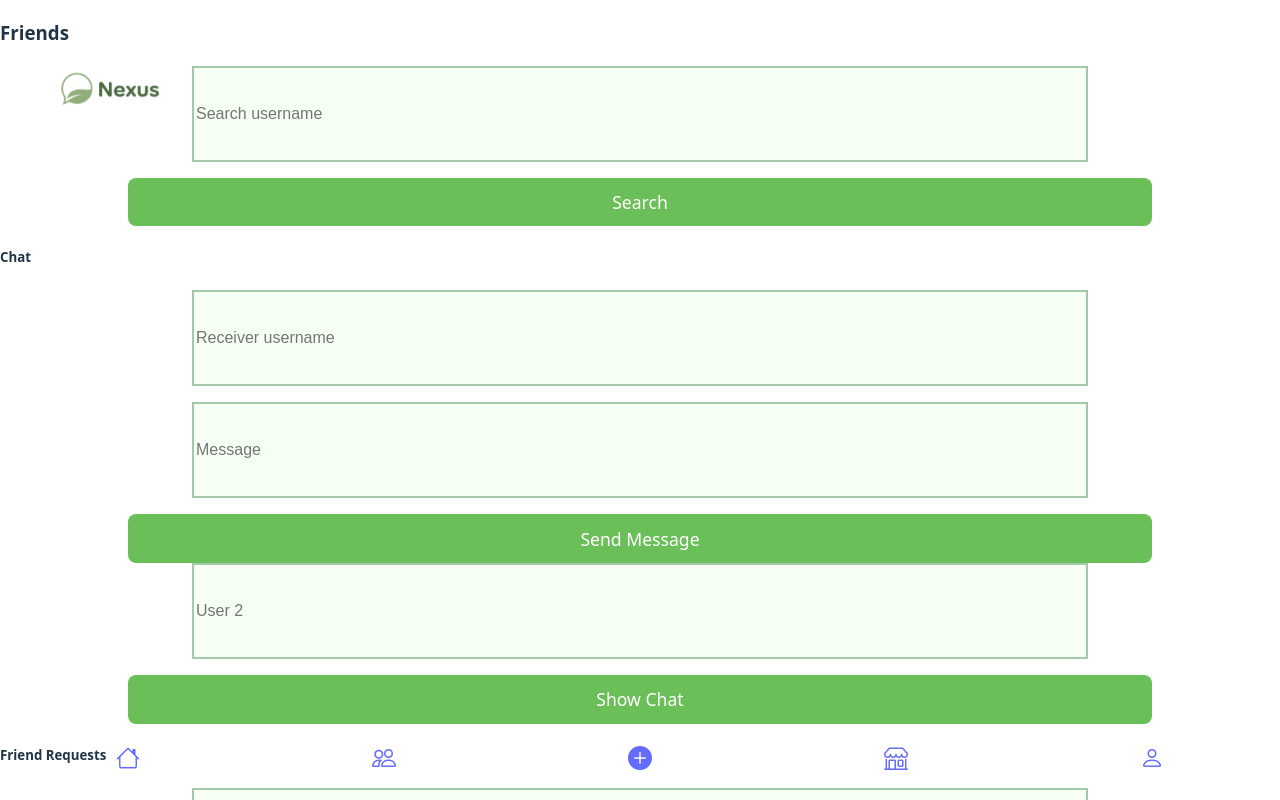
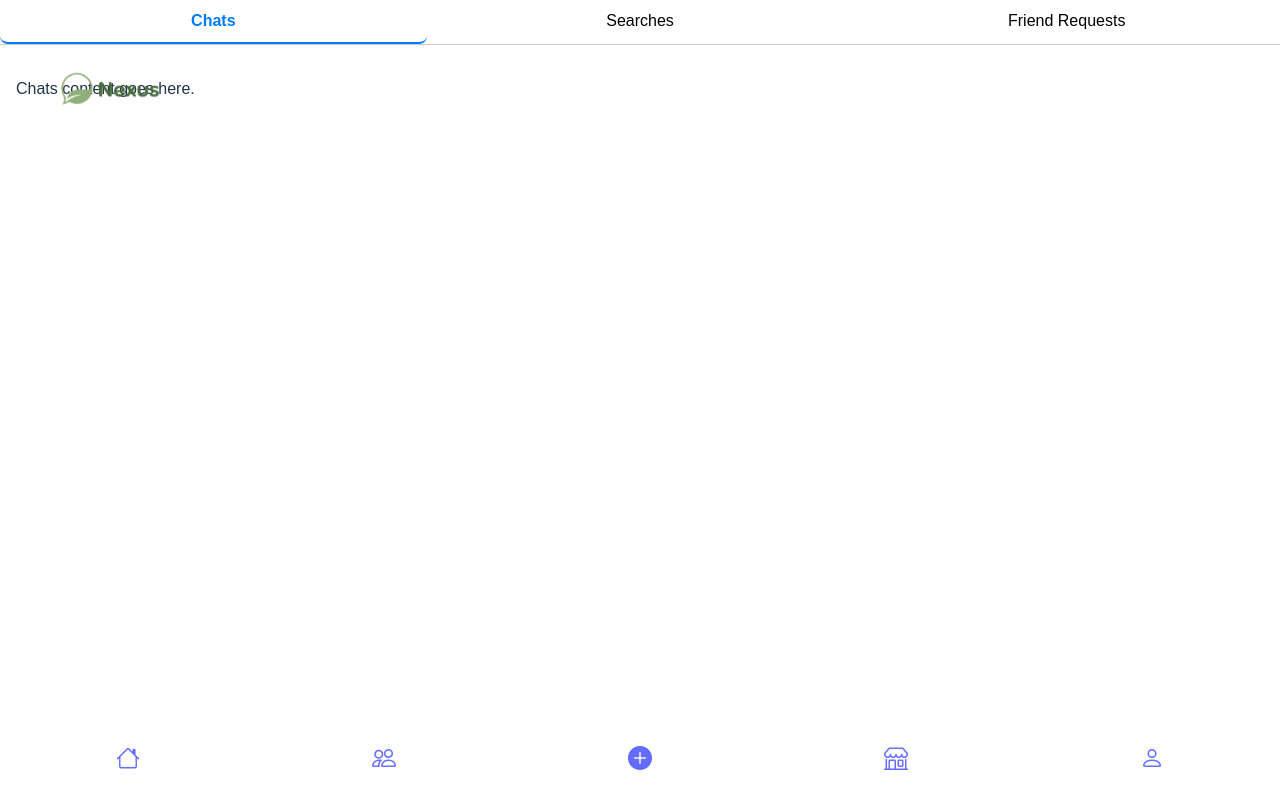
Before and after one commit to DevLwC/digi_and_demo_refactoring, a React app in the folder frontend/: page /friends in a window 1280 px wide. Shown: the top 800 px of the page. Built offline with nearby package versions, Linux system fonts and the light colour scheme; the HTML template or start-up script is replaced by a standard one.

Commit message:
tabbed friend page

```diff
--- /dev/null
+++ b/frontend/src/pages/Friends.css
@@ -0,0 +1,29 @@
+.Friends {
+    font-family: Arial, sans-serif;
+}
+
+.TabBar {
+    display: flex;
+    border-bottom: 1px solid #ccc;
+    margin-bottom: 16px;
+}
+
+.TabBar button {
+    flex: 1;
+    padding: 12px;
+    background: none;
+    border: none;
+    border-bottom: 2px solid transparent;
+    cursor: pointer;
+    font-size: 16px;
+}
+
+.TabBar button.active {
+    border-bottom: 2px solid #007bff;
+    font-weight: bold;
+    color: #007bff;
+}
+
+.TabContent {
+    padding: 16px;
+}
--- a/frontend/src/pages/Friends.jsx
+++ b/frontend/src/pages/Friends.jsx
@@ -1,46 +1,38 @@
-import React from 'react'
+import React, { useState } from 'react';
+import './Friends.css';
 
 function Friends() {
+    const [activeTab, setActiveTab] = useState('chats');
+
     return (
-        <>
-            <div className="container mt-3">
-                <h3>Friends</h3>
-
-                {/* User Search */}
-                <form className="mb-2">
-                    <div className="input-group">
-                        <input type="text" className="form-control" placeholder="Search username" required/>
-                        <button className="btn btn-primary" type="submit">Search</button>
-                    </div>
-                </form>
-                <ul className="list-group mb-4" id="userResults"></ul>
-
-                {/* Chat Section */}
-                <h5>Chat</h5>
-                <form className="mb-2">
-                    <input type="text" className="form-control mb-2" placeholder="Receiver username" required/>
-                    <input type="text" className="form-control mb-2" placeholder="Message" required/>
-                    <button className="btn btn-primary w-100" type="submit">Send Message</button>
-                </form>
-                <form className="mb-2">
-                    <input type="text" className="form-control mb-2" placeholder="User 2" required/>
-                    <button className="btn btn-secondary w-100" type="submit">Show Chat</button>
-                </form>
-                <ul className="list-group mb-4" id="chatMessages"></ul>
-
-                {/* Friends Section */}
-                <h5>Friend Requests</h5>
-                <form className="mb-2">
-                    <input type="text" className="form-control mb-2" placeholder="Friend's username" required/>
-                    <button className="btn btn-primary w-100" type="submit">Send Friend Request</button>
-                </form>
-                <form className="mb-2">
-                    <button className="btn btn-secondary w-100" type="submit">Show Pending Requests</button>
-                </form>
-                <ul className="list-group" id="pendingRequests"></ul>
+        <div className="Friends">
+            <div className="TabBar">
+                <button
+                    className={activeTab === 'chats' ? 'active' : ''}
+                    onClick={() => setActiveTab('chats')}
+                >
+                    Chats
+                </button>
+                <button
+                    className={activeTab === 'searches' ? 'active' : ''}
+                    onClick={() => setActiveTab('searches')}
+                >
+                    Searches
+                </button>
+                <button
+                    className={activeTab === 'requests' ? 'active' : ''}
+                    onClick={() => setActiveTab('requests')}
+                >
+                    Friend Requests
+                </button>
             </div>
-        </>
-    )
+            <div className="TabContent">
+                {activeTab === 'chats' && <div>Chats content goes here.</div>}
+                {activeTab === 'searches' && <div>Searches content goes here.</div>}
+                {activeTab === 'requests' && <div>Pending incoming and outgoing friend requests go here.</div>}
+            </div>
+        </div>
+    );
 }
 
-export default Friends
+export default Friends;
--- a/frontend/src/pages/Store.jsx
+++ b/frontend/src/pages/Store.jsx
@@ -52,7 +52,7 @@ function Store() {
                 <div className="store-header__balance">
                     <img src="/shop/currency.png" alt="Currency" className="store-header__currency"/>
                     <span className="store-header__amount">{balance}</span>
-                    <img src="/assets/shop/settings.svg" alt="Settings" className="store-header__settings"/>
+                    {/*<img src="/assets/shop/settings.svg" alt="Settings" className="store-header__settings"/>*/}
                 </div>
             </div>
             {/* Title */}
```
Also changed, not shown: frontend/src/pages/Friends_original.jsx (added, +46 -0 lines).
